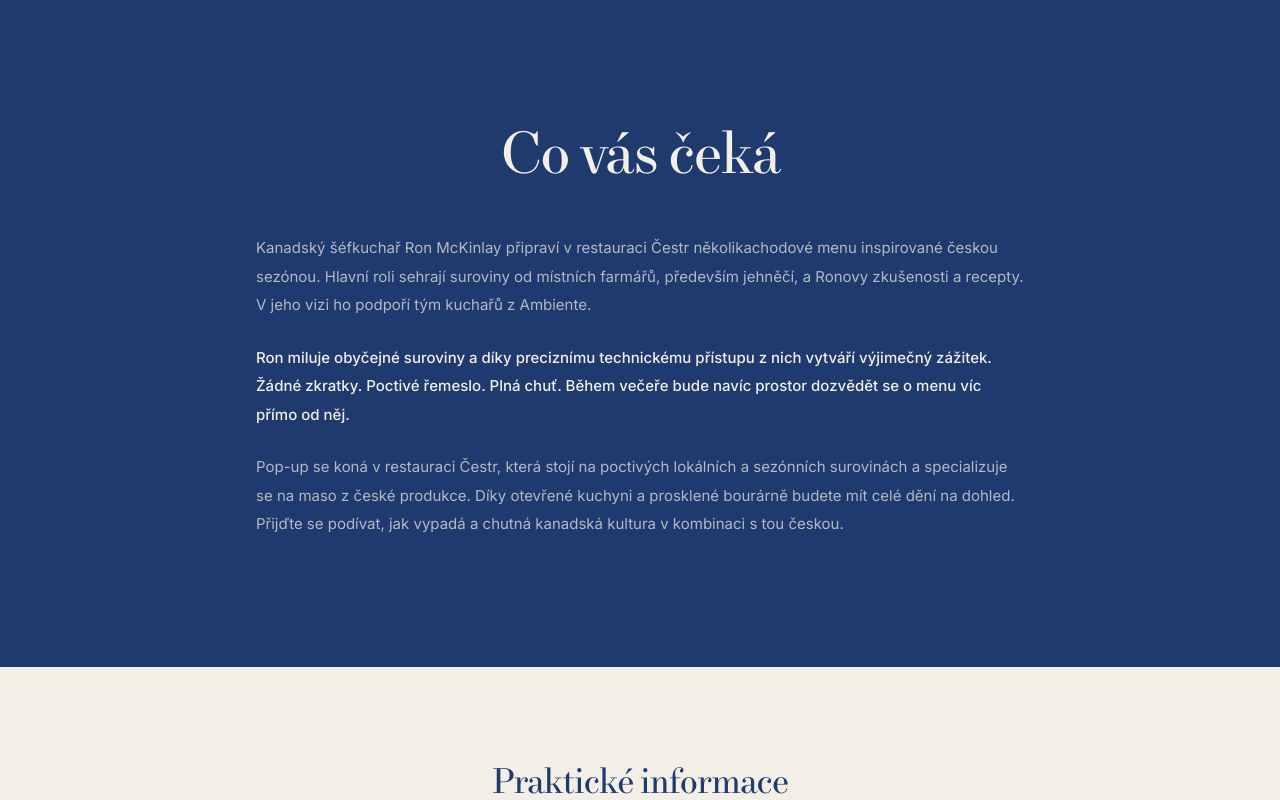
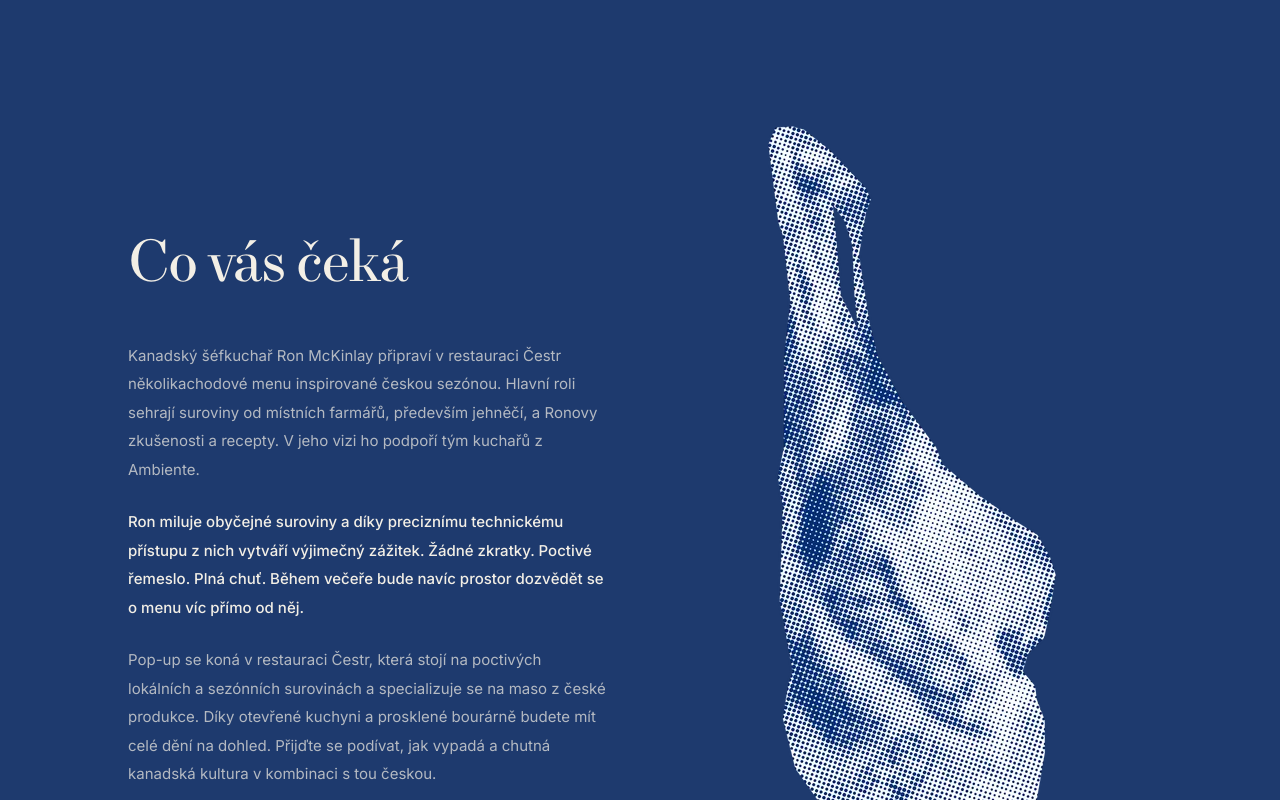
Before and after one commit to zemskekure/ron4, a Next.js app: page / in a window 1280 px wide. Shown: the part 1900-2700 px from the top of the page. Built offline with nearby package versions, Linux system fonts and the light colour scheme.

Commit message:
Menu section: two-column layout with kejta image, aligned with about section
Co-Authored-By: Claude Opus 4.6 <noreply@anthropic.com>

```diff
--- a/components/hero.tsx
+++ b/components/hero.tsx
@@ -502,14 +502,27 @@ export function Hero({ content }: { content?: SiteContent | null }) {
 
       {/* ── Menu / Event section ── */}
       <section className="relative px-5 py-16 md:px-10 md:py-24 lg:px-16 lg:py-32 bg-[#1e3a6e] text-[#f3efe6]">
-        <div className="max-w-3xl mx-auto">
-          <h2 className="font-serif text-3xl md:text-5xl lg:text-6xl tracking-tight text-center">
+        <div className="max-w-5xl mx-auto grid grid-cols-1 md:grid-cols-2 gap-10 md:gap-16 items-center">
+          {/* Left column — text */}
+          <div>
+            <h2 className="font-serif text-3xl md:text-5xl lg:text-6xl tracking-tight">
               {s.menuTitle}
             </h2>
             <div className="mt-8 md:mt-12 flex flex-col gap-6 text-[13px] md:text-[15px] leading-[1.9] font-sans text-[#f3efe6]/70">
               <p>{s.menuText}</p>
               <p className="text-[#f3efe6] font-medium">{s.menuText2}</p>
               <p>{s.menuText3}</p>
+            </div>
+          </div>
+          {/* Right column — lamb image */}
+          <div className="hidden md:flex justify-center">
+            <Image
+              src="/images/new/kejta.webp"
+              alt=""
+              width={288}
+              height={769}
+              className="w-56 md:w-64 lg:w-72 h-auto"
+            />
           </div>
         </div>
       </section>
```
Lines whose indentation alone changed are shown as unchanged.
